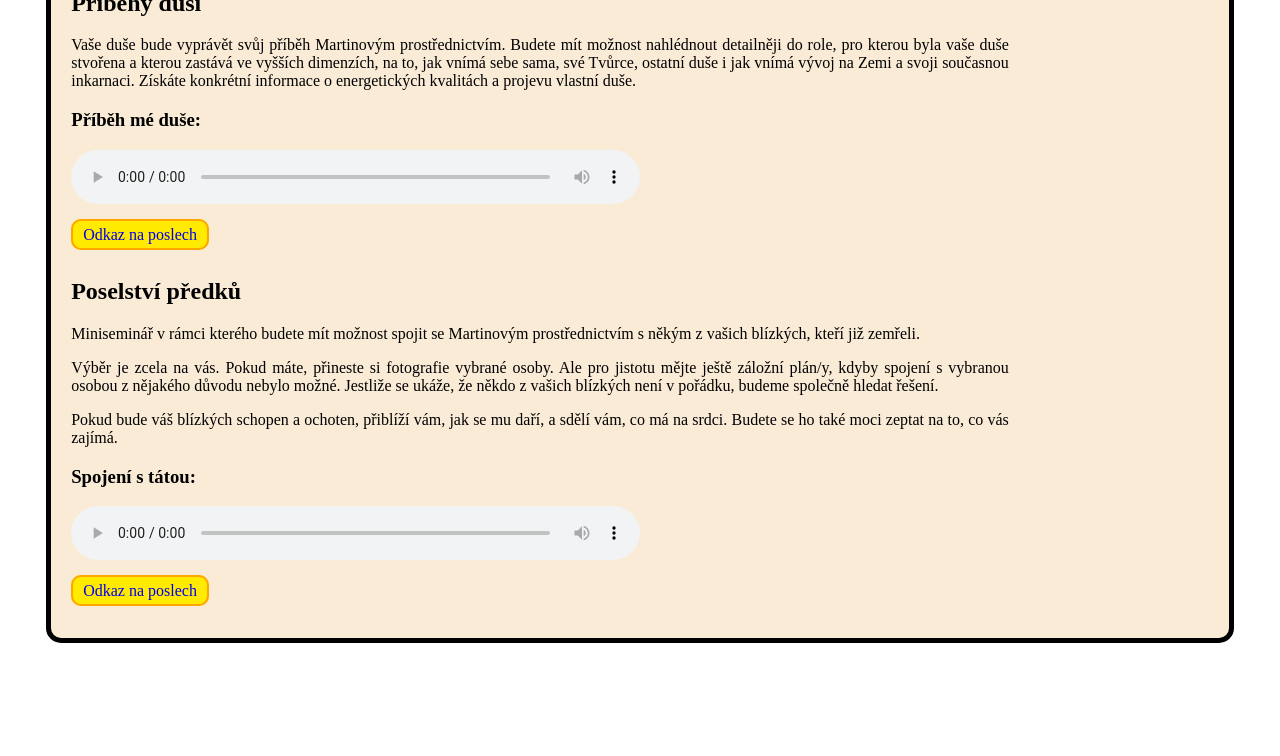
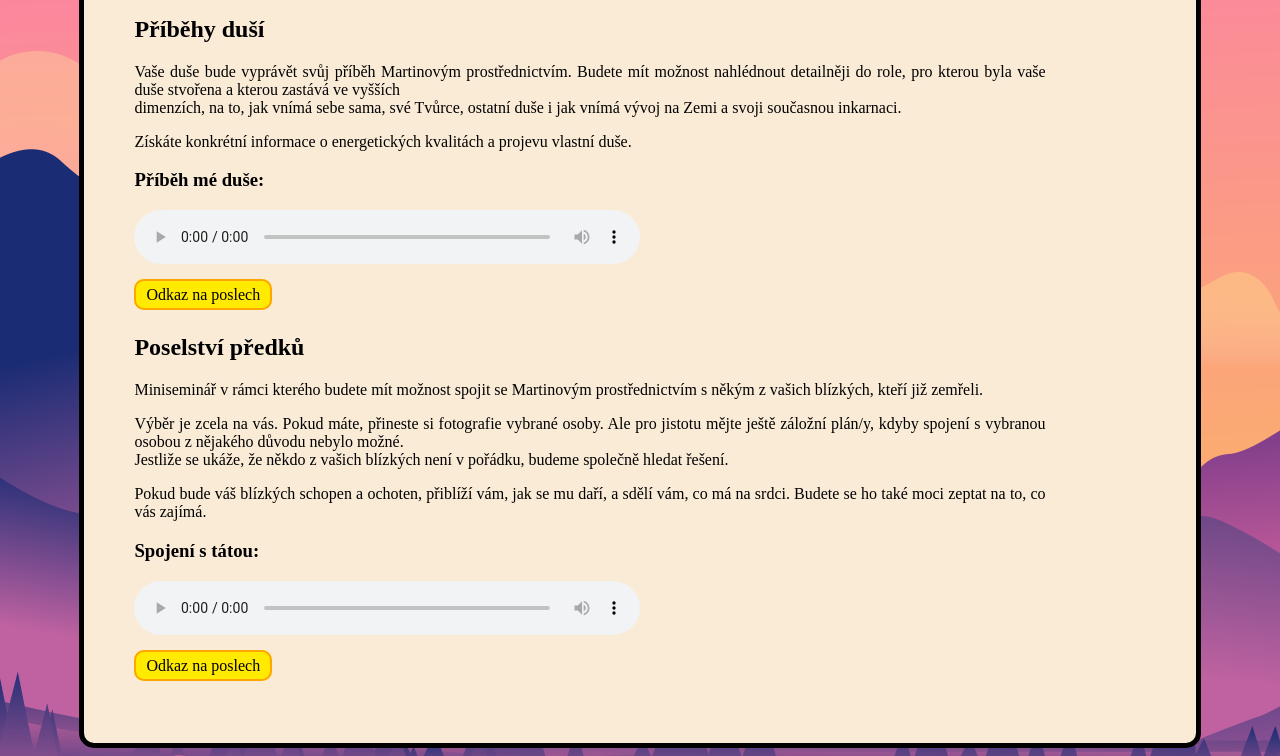
Before and after one commit to TomasJungwirth/muj_web, a plain HTML site: page index.html in a window 1280 px wide. Shown: the part 136-892 px from the top of the page. Before the commit the page ends 800 px from the top, so only its background shows below. Drawn offline with Linux system fonts and the light colour scheme.

Commit message:
Add files via upload

```diff
--- a/index.html
+++ b/index.html
@@ -7,6 +7,10 @@
         <title>Můj web</title>
         <style>
             /* Zvětšení přehrávacího panelu */
+           body {
+            background-image: url(2.png);
+           }
+
             audio {
                 width: 50%;
 
@@ -21,17 +25,18 @@
             }
 
             main {
-                width: 90%;
+                width: 80%;
                 margin: 0 auto;
                 border: 5px solid black;
                 border-radius: 15px;
                 background-color: antiquewhite;
-                padding: 20px;
+                padding: 50px;
             }
 
             p {
-                padding: 0 200px 0px 0;
+                padding: 0 100px 0px 0;
                 text-align: justify;
+
             }
 
             .tlacitko {
@@ -40,6 +45,11 @@
                 padding: 5px 10px 5px 10px;
                 border: 2px solid orange;
                 border-radius: 10px;
+                color: black;
+            }
+
+            .tlacitko:hover {
+                background-color: rgb(255, 220, 0);
             }
         </style>
     </head>
@@ -51,7 +61,8 @@
 
             <!-- Příběhy duší -->
             <h2>Příběhy duší</h2>
-            <p>Vaše duše bude vyprávět svůj příběh Martinovým prostřednictvím. Budete mít možnost nahlédnout detailněji do role, pro kterou byla vaše duše stvořena a kterou zastává ve vyšších dimenzích, na to, jak vnímá sebe sama, své Tvůrce, ostatní duše i jak vnímá vývoj na Zemi a svoji současnou inkarnaci. Získáte konkrétní informace o energetických kvalitách a projevu vlastní duše.</p>
+            <p>Vaše duše bude vyprávět svůj příběh Martinovým prostřednictvím. Budete mít možnost nahlédnout detailněji do role, pro kterou byla vaše duše stvořena a kterou zastává ve vyšších <br> dimenzích, na to, jak vnímá sebe sama, své Tvůrce, ostatní duše i jak vnímá vývoj na Zemi a svoji současnou inkarnaci.</p>
+            <p> Získáte konkrétní informace o energetických kvalitách a projevu vlastní duše.</p>
 
             <h3>Příběh mé duše:</h3>
             <audio controls>
@@ -64,7 +75,7 @@
             <!-- Spojení se zemřelým -->
             <h2>Poselství předků</h2>
             <p>Miniseminář v rámci kterého budete mít možnost spojit se Martinovým prostřednictvím s někým z vašich blízkých, kteří již zemřeli. </p>
-            <p>Výběr je zcela na vás. Pokud máte, přineste si fotografie vybrané osoby. Ale pro jistotu mějte ještě záložní plán/y, kdyby spojení s vybranou osobou z nějakého důvodu nebylo možné. Jestliže se ukáže, že někdo z vašich blízkých není v pořádku, budeme společně hledat řešení. </p>
+            <p>Výběr je zcela na vás. Pokud máte, přineste si fotografie vybrané osoby. Ale pro jistotu mějte ještě záložní plán/y, kdyby spojení s vybranou osobou z nějakého důvodu nebylo možné. <br> Jestliže se ukáže, že někdo z vašich blízkých není v pořádku, budeme společně hledat řešení. </p>
             <p>Pokud bude váš blízkých schopen a ochoten, přiblíží vám, jak se mu daří, a sdělí vám, co má na srdci. Budete se ho také moci zeptat na to, co vás zajímá.</p>
 
             <h3>Spojení s tátou:</h3>
```
Also changed, not shown: 2.png (added).
